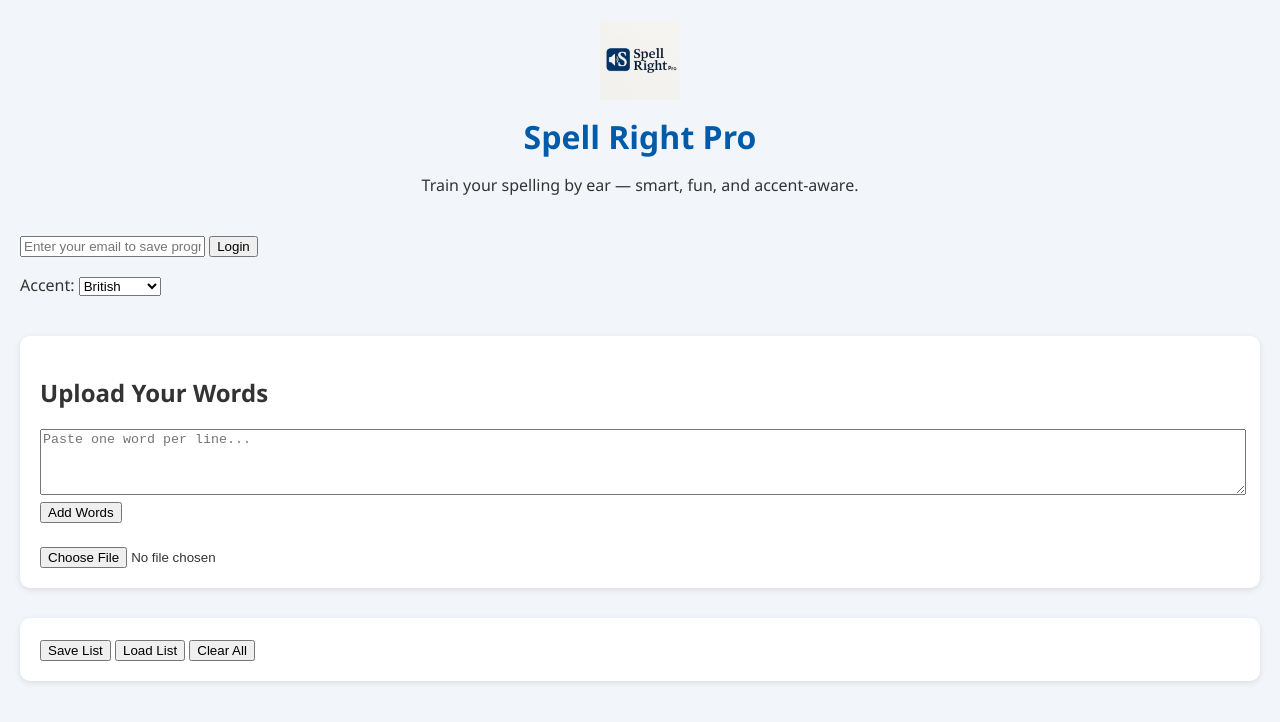
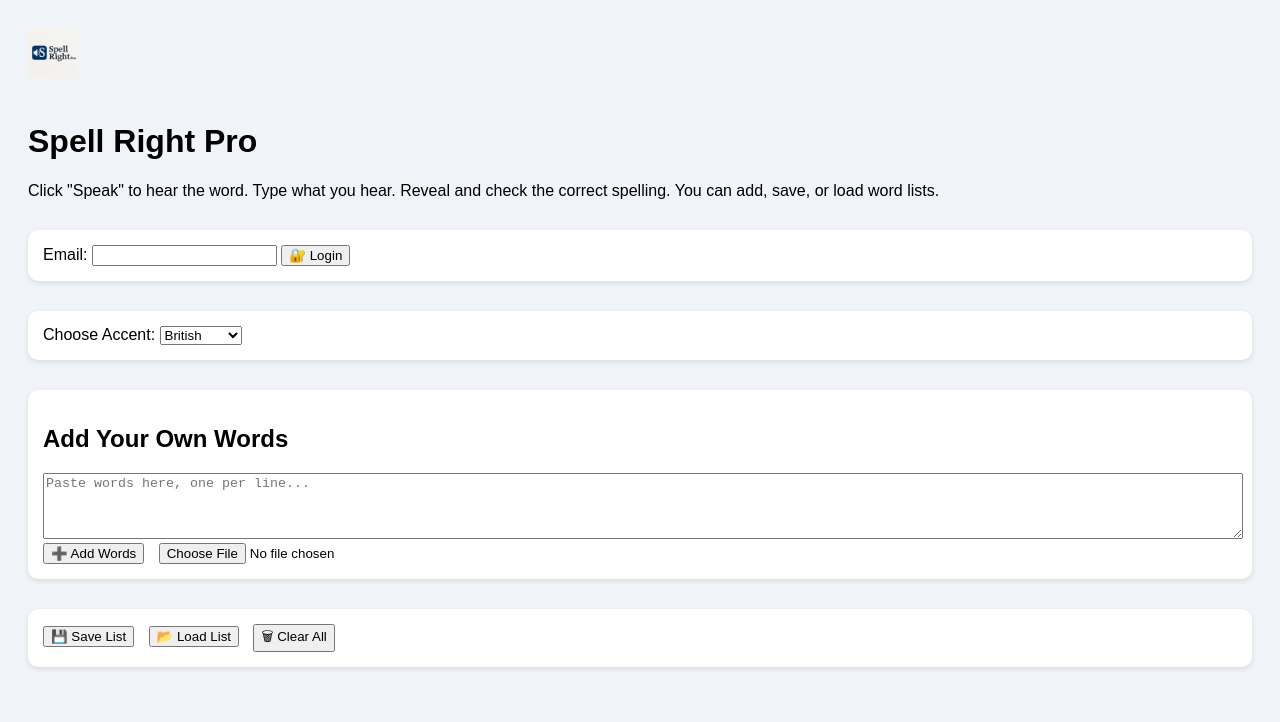
Before and after one commit to Elnohi/Spell-Right-Pro, a plain HTML site: page app.html in a window 1280 px wide. Drawn offline with Linux system fonts and the light colour scheme.

Commit message:
Update app.html

```diff
--- a/app.html
+++ b/app.html
@@ -4,67 +4,60 @@
   <meta charset="UTF-8" />
   <meta name="viewport" content="width=device-width, initial-scale=1.0" />
   <title>Spell Right Pro</title>
-  <link rel="icon" href="logo.png" type="image/png">
   <style>
     body {
-      font-family: 'Segoe UI', Tahoma, Geneva, Verdana, sans-serif;
-      background-color: #f2f6fa;
-      margin: 0;
+      font-family: Arial, sans-serif;
       padding: 20px;
-      color: #333;
-    }
-    header {
-      text-align: center;
-      margin-bottom: 30px;
-    }
-    header img {
-      width: 80px;
-      height: auto;
-    }
-    header h1 {
-      margin: 10px 0 5px;
-      font-size: 2em;
-      color: #005baa;
+      background-color: #f0f4f8;
     }
     .word-box {
-      background-color: #fff;
-      padding: 20px;
       margin-bottom: 20px;
+      padding: 15px;
+      background: white;
       border-radius: 10px;
-      box-shadow: 0 2px 6px rgba(0, 0, 0, 0.1);
+      box-shadow: 0 2px 5px rgba(0,0,0,0.1);
     }
-    .word-box button {
-      margin: 5px 10px 5px 0;
+    button {
+      margin-right: 10px;
+    }
+    input[type="text"] {
+      padding: 5px;
+      width: 200px;
+    }
+    .hidden-word {
+      font-family: monospace;
+      letter-spacing: 2px;
     }
     .status {
       font-weight: bold;
       margin-left: 10px;
     }
-    #controls, #accentSelect, #userEmail {
-      margin: 10px 0;
+    #uploadSection, #loginSection, #accentSection, #saveControls {
+      margin-top: 30px;
+      padding: 15px;
+      background: #fff;
+      border-radius: 10px;
+      box-shadow: 0 2px 5px rgba(0,0,0,0.1);
     }
-    #uploadSection, #saveControls {
-      margin-top: 30px;
-      background: #fff;
-      padding: 20px;
-      border-radius: 10px;
-      box-shadow: 0 2px 6px rgba(0,0,0,0.1);
+    #logo {
+      height: 50px;
+      margin-bottom: 20px;
     }
   </style>
 </head>
 <body>
-  <header>
-    <img src="logo.png" alt="Spell Right Pro Logo">
-    <h1>Spell Right Pro</h1>
-    <p>Train your spelling by ear — smart, fun, and accent-aware.</p>
-  </header>
+  <img id="logo" src="logo.png" alt="Spell Right Pro Logo">
+  <h1>Spell Right Pro</h1>
+  <p>Click "Speak" to hear the word. Type what you hear. Reveal and check the correct spelling. You can add, save, or load word lists.</p>
 
-  <div id="controls">
-    <input type="email" id="userEmail" placeholder="Enter your email to save progress" />
-    <button onclick="loginUser()">Login</button>
+  <div id="loginSection">
+    <label>Email: <input type="email" id="userEmail" /></label>
+    <button onclick="loginUser()">🔐 Login</button>
     <span id="loginStatus"></span>
-    <br>
-    <label for="accentSelect">Accent: </label>
+  </div>
+
+  <div id="accentSection">
+    <label for="accentSelect">Choose Accent: </label>
     <select id="accentSelect" onchange="changeAccent()">
       <option value="en-GB">British</option>
       <option value="en-US">American</option>
@@ -76,23 +69,23 @@
   <div id="trainer"></div>
 
   <div id="uploadSection">
-    <h2>Upload Your Words</h2>
-    <textarea id="wordInput" rows="4" style="width:100%;" placeholder="Paste one word per line..."></textarea>
-    <button onclick="addCustomWords()">Add Words</button>
-    <br><br>
+    <h2>Add Your Own Words</h2>
+    <textarea id="wordInput" rows="4" style="width:100%;" placeholder="Paste words here, one per line..."></textarea><br>
+    <button onclick="addCustomWords()">➕ Add Words</button>
     <input type="file" id="fileUpload" accept=".txt,.doc,.docx,.pdf" onchange="handleFileUpload(event)" />
   </div>
 
   <div id="saveControls">
-    <button onclick="saveWordList()">Save List</button>
-    <button onclick="loadWordList()">Load List</button>
-    <button onclick="clearWordList()">Clear All</button>
+    <button onclick="saveWordList()">💾 Save List</button>
+    <button onclick="loadWordList()">📂 Load List</button>
+    <button onclick="clearWordList()">🗑 Clear All</button>
   </div>
 
   <script>
     let words = [];
     let userEmail = "";
     let currentAccent = 'en-GB';
+
     const trainerDiv = document.getElementById("trainer");
 
     function loginUser() {
@@ -111,10 +104,10 @@
         <strong>Word ${index + 1}</strong><br>
         <button onclick="speak('${word}')">🔊 Speak</button>
         <input type="text" placeholder="Type your spelling here" />
-        <button onclick="checkSpelling(this, '${word}')">Check</button>
+        <button onclick="checkSpelling(this, '${word}')">✔️ Check</button>
         <span class="status"></span>
         <br><button onclick="this.nextElementSibling.style.display='inline'">👁 Show</button>
-        <span class="hidden-word" style="display:none; font-family:monospace;"> ${word} </span>
+        <span class="hidden-word" style="display:none;"> ${word} </span>
       `;
       trainerDiv.appendChild(box);
     }
@@ -127,6 +120,8 @@
     function speak(text) {
       const utterance = new SpeechSynthesisUtterance(text);
       utterance.lang = currentAccent;
+      utterance.rate = 0.9;
+      speechSynthesis.cancel();
       speechSynthesis.speak(utterance);
     }
 
@@ -153,6 +148,7 @@
     function handleFileUpload(event) {
       const file = event.target.files[0];
       if (!file) return;
+
       const reader = new FileReader();
       reader.onload = function(e) {
         const content = e.target.result;
@@ -160,7 +156,12 @@
         newWords.forEach(w => words.push(w));
         initWords();
       };
-      reader.readAsText(file);
+
+      if (file.type.includes("text") || file.name.endsWith(".txt")) {
+        reader.readAsText(file);
+      } else {
+        alert("Only .txt, .docx, and .pdf files are partially supported. Use .txt for best results.");
+      }
     }
 
     function saveWordList() {
@@ -185,6 +186,8 @@
       words = [];
       initWords();
     }
+
+    initWords();
   </script>
 </body>
 </html>
```
